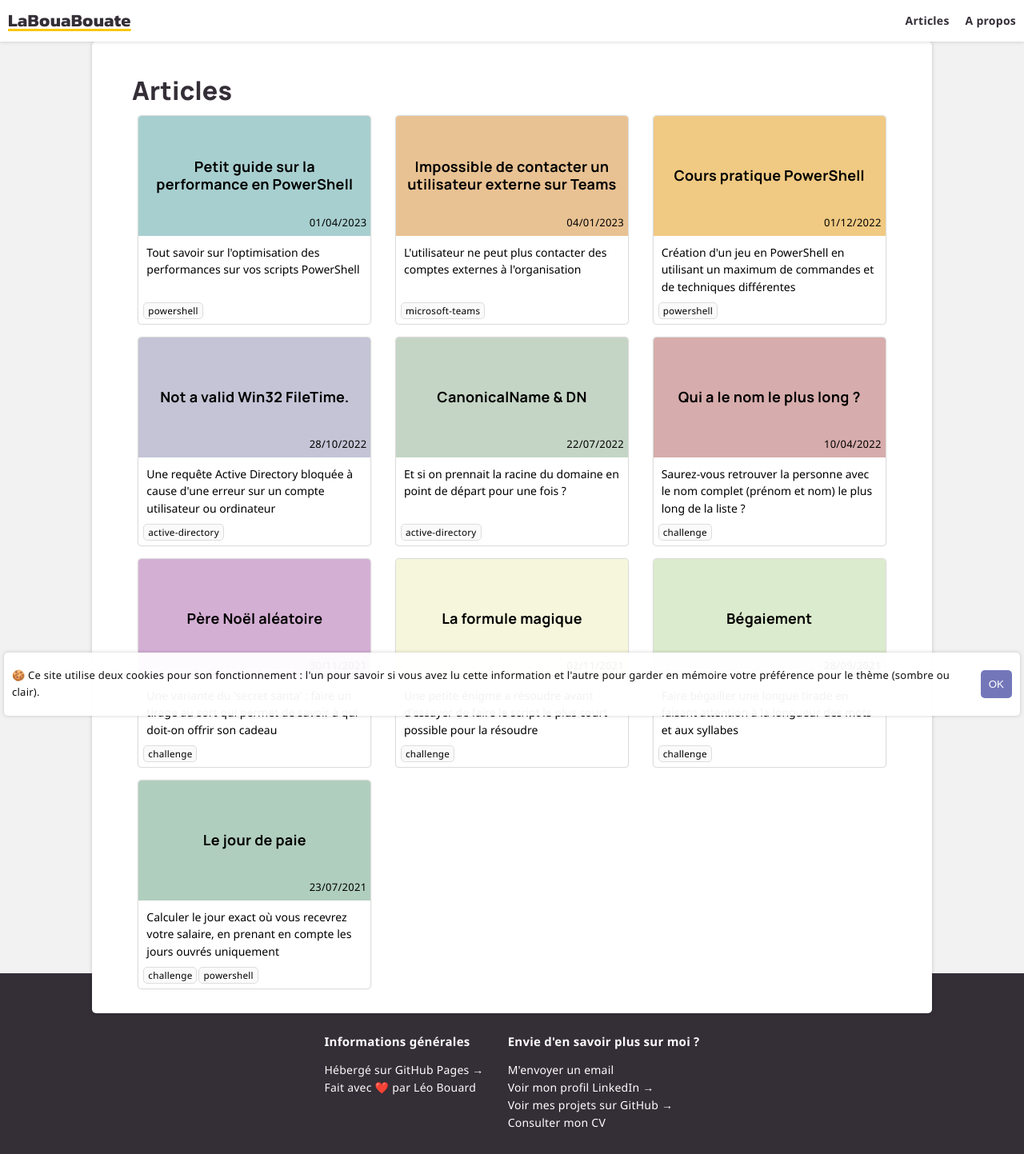
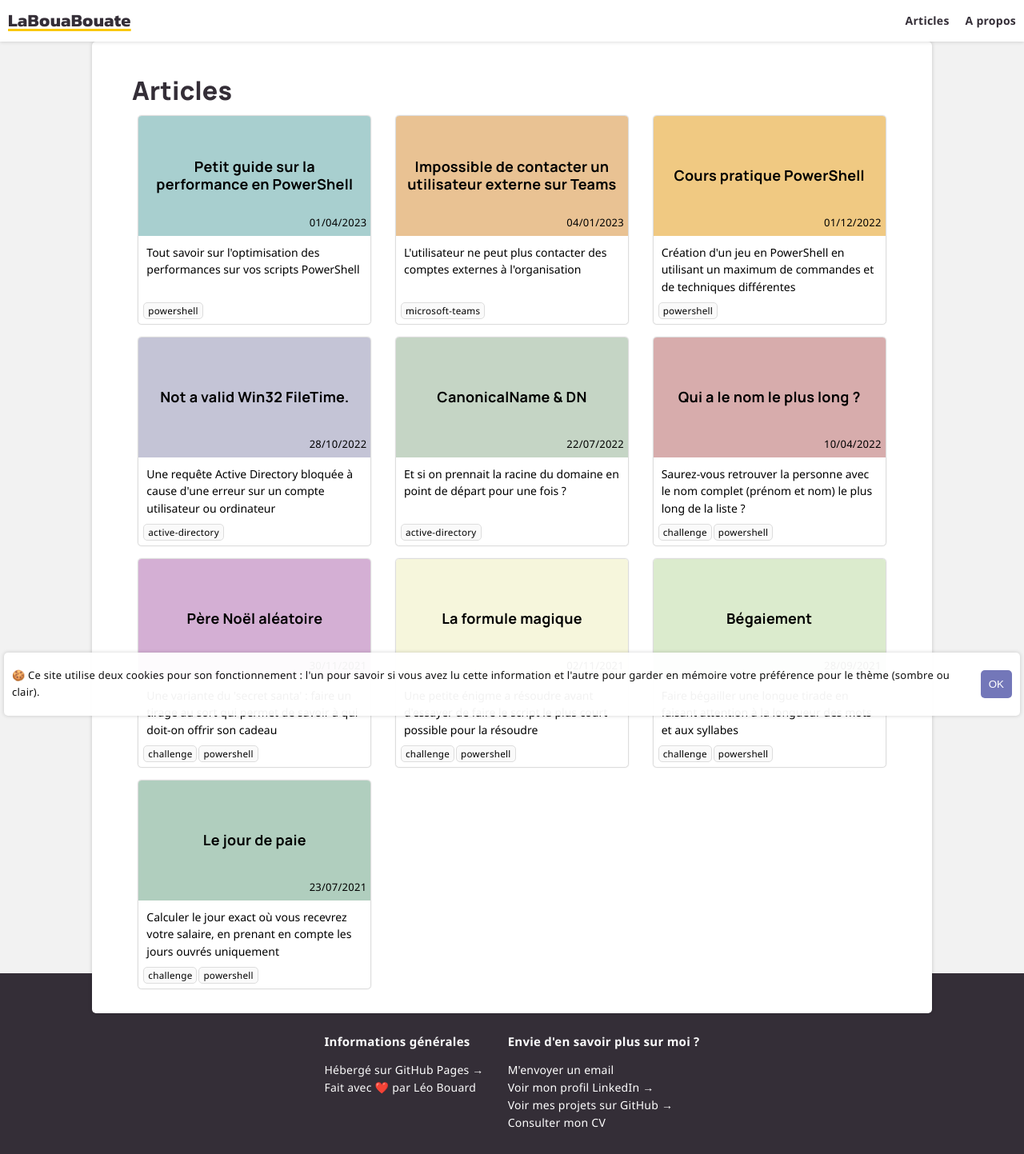
Before and after one commit to leobouard/leobouard.github.io, a Jekyll site: the page built from blog.md, in a window 1280 px wide. Shown: the whole page at 80% size. Built offline with Jekyll 4.4.1, drawn with Linux system fonts in a browser that asks for light colours; some web fonts are replaced.

Commit message:
Ajout de tags supplémentaires

```diff
--- a/_posts/2021-09-28-begaiement.md
+++ b/_posts/2021-09-28-begaiement.md
@@ -3,7 +3,7 @@ layout: post
 title: "Bégaiement"
 description: "Faire bégailler une longue tirade en faisant attention à la longueur des mots et aux syllabes"
 background: "#d7edc2"
-tags: challenge
+tags: ['challenge','powershell']
 listed: true
 nextLink:
   name: "Voir la solution"
--- a/_posts/2021-11-02-la-formule-magique.md
+++ b/_posts/2021-11-02-la-formule-magique.md
@@ -3,7 +3,7 @@ layout: post
 title: "La formule magique"
 description: "Une petite énigme a résoudre avant d'essayer de faire le script le plus court possible pour la résoudre"
 background: "#f7f7d2"
-tags: challenge
+tags: ['challenge','powershell']
 listed: true
 nextLink:
   name: "Voir la solution"
--- a/_posts/2021-11-30-pere-noel-secret.md
+++ b/_posts/2021-11-30-pere-noel-secret.md
@@ -3,7 +3,7 @@ layout: post
 title: "Père Noël aléatoire"
 description: "Une variante du 'secret santa' : faire un tirage au sort qui permet de savoir à qui doit-on offrir son cadeau"
 background: "#dfabdf"
-tags: challenge
+tags: ['challenge','powershell']
 listed: true
 nextLink:
   name: "Voir la solution"
--- a/_posts/2022-04-10-le-nom-le-plus-long.md
+++ b/_posts/2022-04-10-le-nom-le-plus-long.md
@@ -3,7 +3,7 @@ layout: post
 title: "Qui a le nom le plus long ?"
 description: "Saurez-vous retrouver la personne avec le nom complet (prénom et nom) le plus long de la liste ?"
 background: "#e5a8a8"
-tags: challenge
+tags: ['challenge','powershell']
 listed: true
 nextLink:
   name: "Voir la solution"
```
